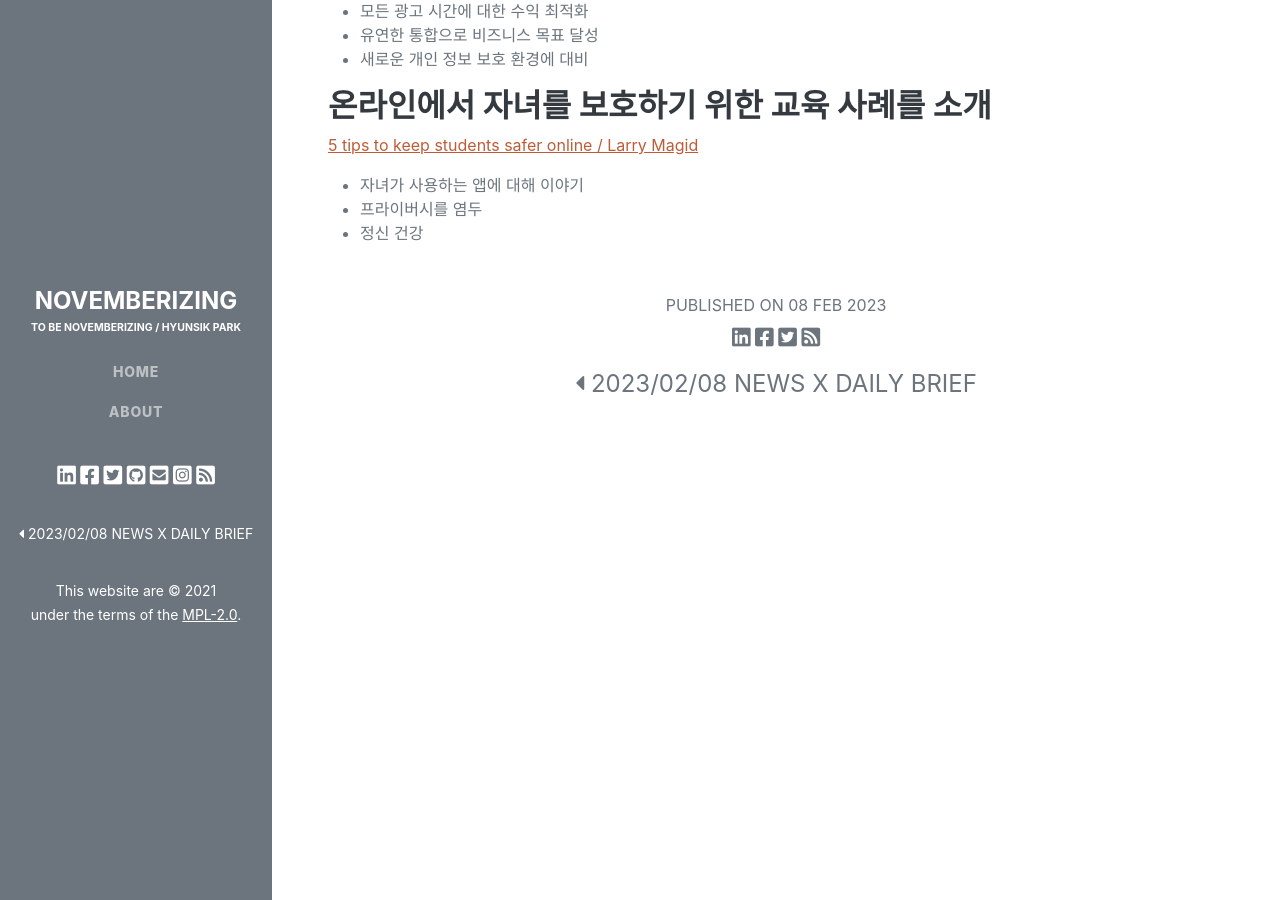
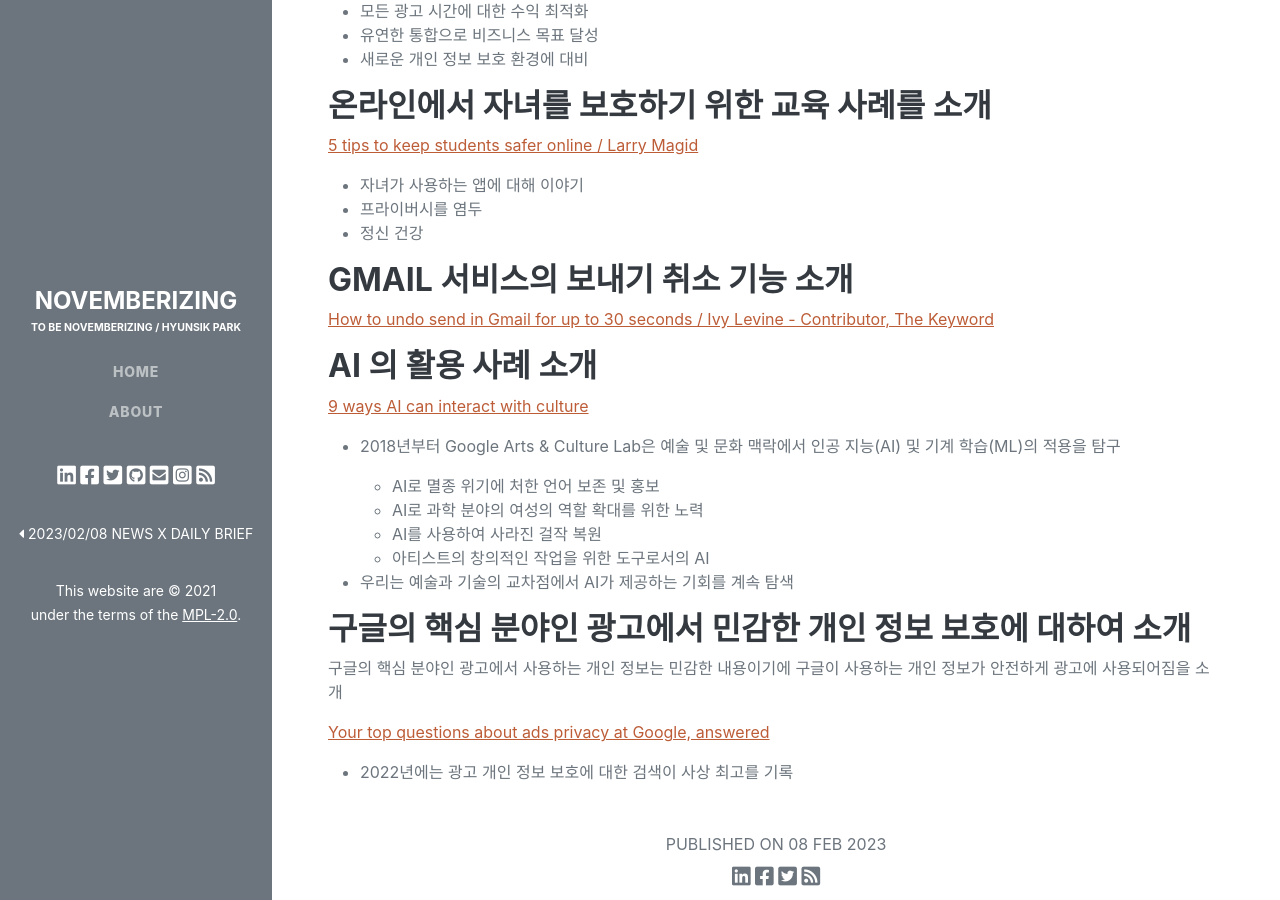
Before and after one commit to novemberizing/novemberizing.github.io, a Jekyll site: the page built from _posts/2023-02-10-NewsXBrief20230210.md, in a window 1280 px wide and 900 px high, scrolled down 2096 px. Built offline with Jekyll 4.4.1, drawn with Linux system fonts in a browser that asks for light colours.

Commit message:
업데이트

```diff
--- a/_posts/2023-02-10-NewsXBrief20230210.md
+++ b/_posts/2023-02-10-NewsXBrief20230210.md
@@ -93,3 +93,28 @@
 - 자녀가 사용하는 앱에 대해 이야기
 - 프라이버시를 염두
 - 정신 건강
+
+### GMAIL 서비스의 보내기 취소 기능 소개
+
+[How to undo send in Gmail for up to 30 seconds / Ivy Levine - Contributor, The Keyword](https://blog.google/products/gmail/how-to-unsend-email-gmail/)
+
+### AI 의 활용 사례 소개
+
+[9 ways AI can interact with culture](https://blog.google/outreach-initiatives/arts-culture/9-ways-ai-can-interact-with-culture/)
+
+- 2018년부터 Google Arts & Culture Lab은 예술 및 문화 맥락에서 인공 지능(AI) 및 기계 학습(ML)의 적용을 탐구
+
+    - AI로 멸종 위기에 처한 언어 보존 및 홍보
+    - AI로 과학 분야의 여성의 역할 확대를 위한 노력
+    - AI를 사용하여 사라진 걸작 복원
+    - 아티스트의 창의적인 작업을 위한 도구로서의 AI
+
+- 우리는 예술과 기술의 교차점에서 AI가 제공하는 기회를 계속 탐색
+
+### 구글의 핵심 분야인 광고에서 민감한 개인 정보 보호에 대하여 소개
+
+> 구글의 핵심 분야인 광고에서 사용하는 개인 정보는 민감한 내용이기에 구글이 사용하는 개인 정보가 안전하게 광고에 사용되어짐을 소개
+
+[Your top questions about ads privacy at Google, answered](https://blog.google/technology/safety-security/ads-privacy-questions-answered/)
+
+-  2022년에는 광고 개인 정보 보호에 대한 검색이 사상 최고를 기록
```
